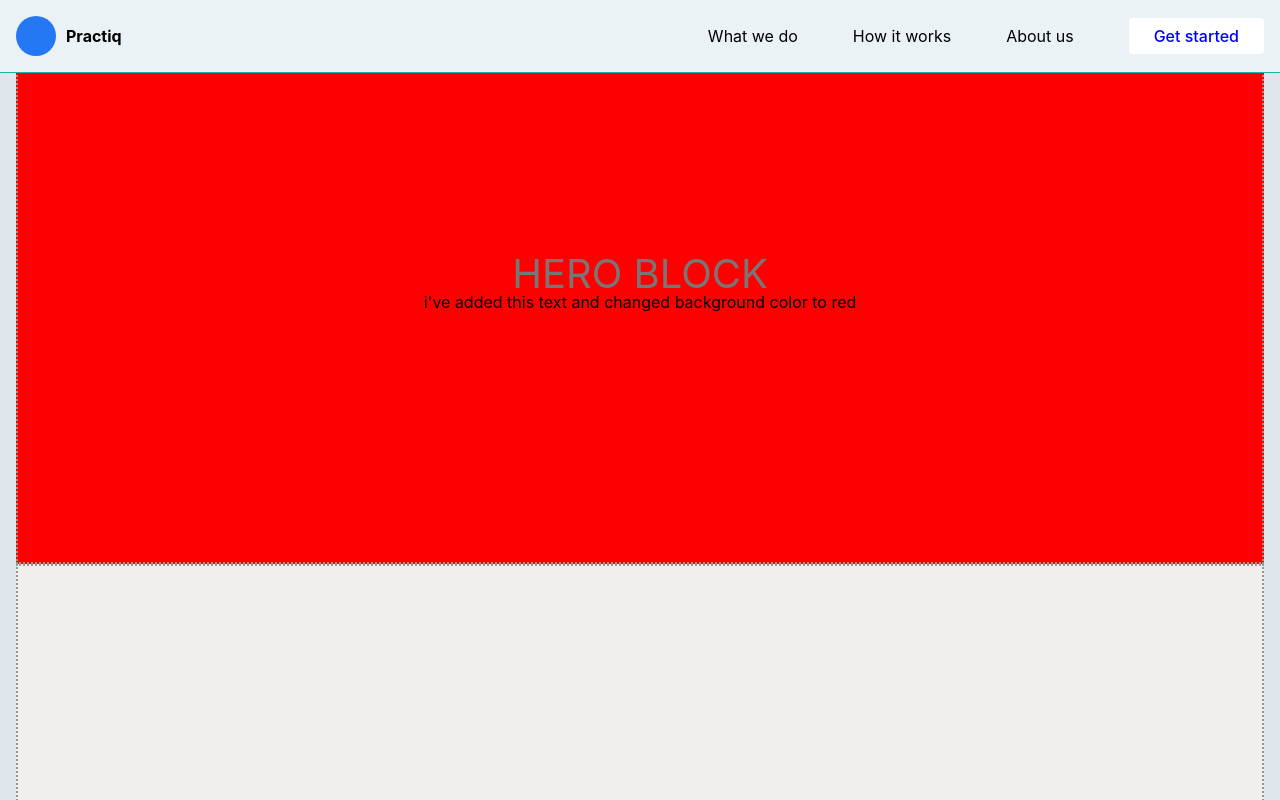
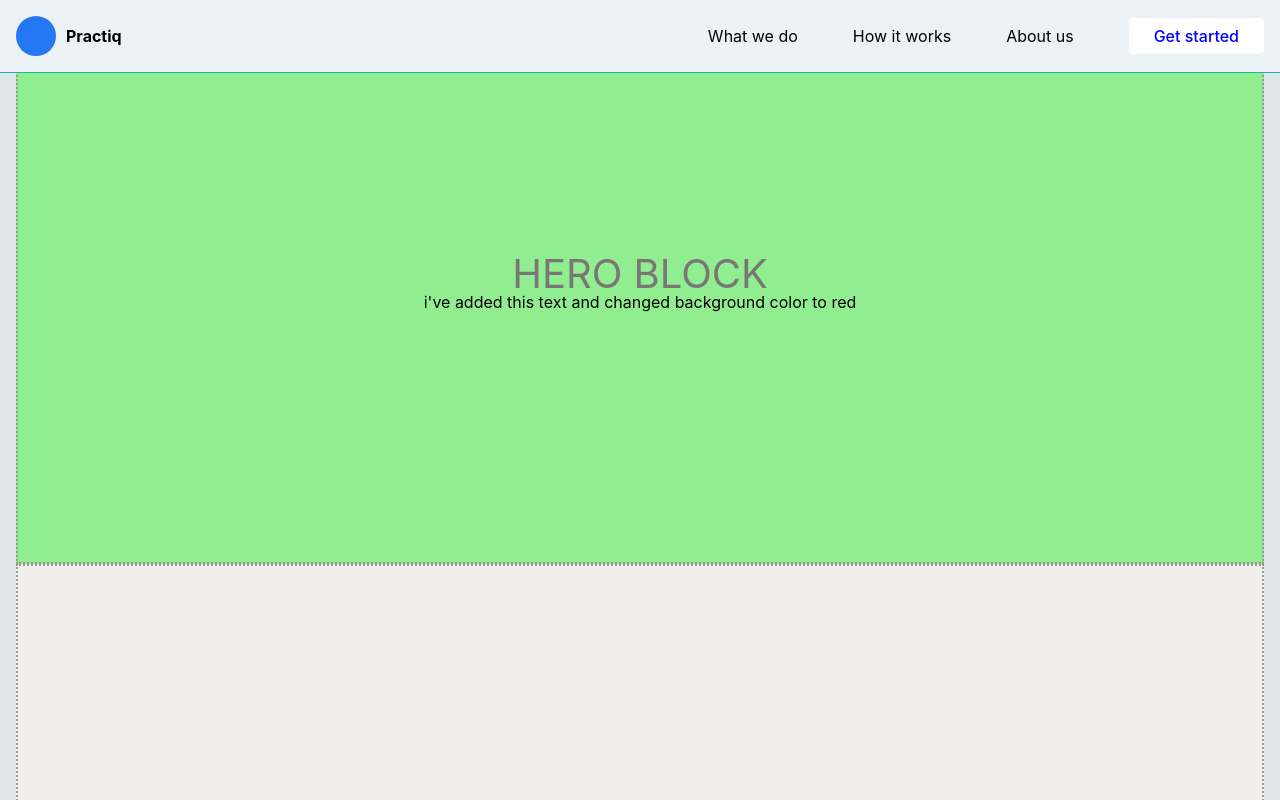
Before and after one commit to Practiq-io/company-landing, a React (Create React App) app: page / in a window 1280 px wide. Shown: the top 800 px of the page. Built offline with nearby package versions, Linux system fonts and the light colour scheme.

Commit message:
testing ТОГОРОТ changes

```diff
--- a/src/components/LandingPageBlocks/HeroBlock/HeroBlock.css
+++ b/src/components/LandingPageBlocks/HeroBlock/HeroBlock.css
@@ -1,6 +1,7 @@
 .HB-Section {
     width: 100%;
-    background: rgb(253, 0, 0);
+		/* background: rgb(253, 0, 0); */
+		background-color: lightgreen;
 }
 
 .HB-content {
```
